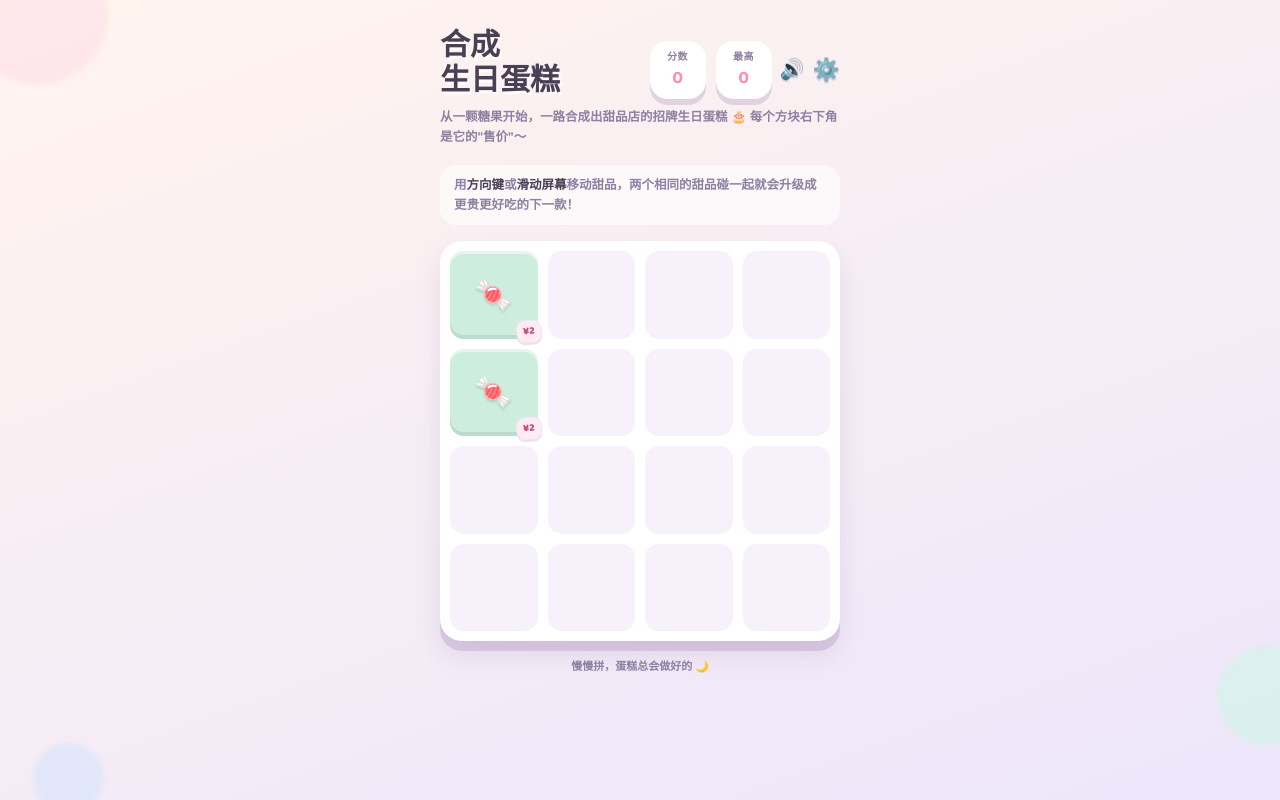
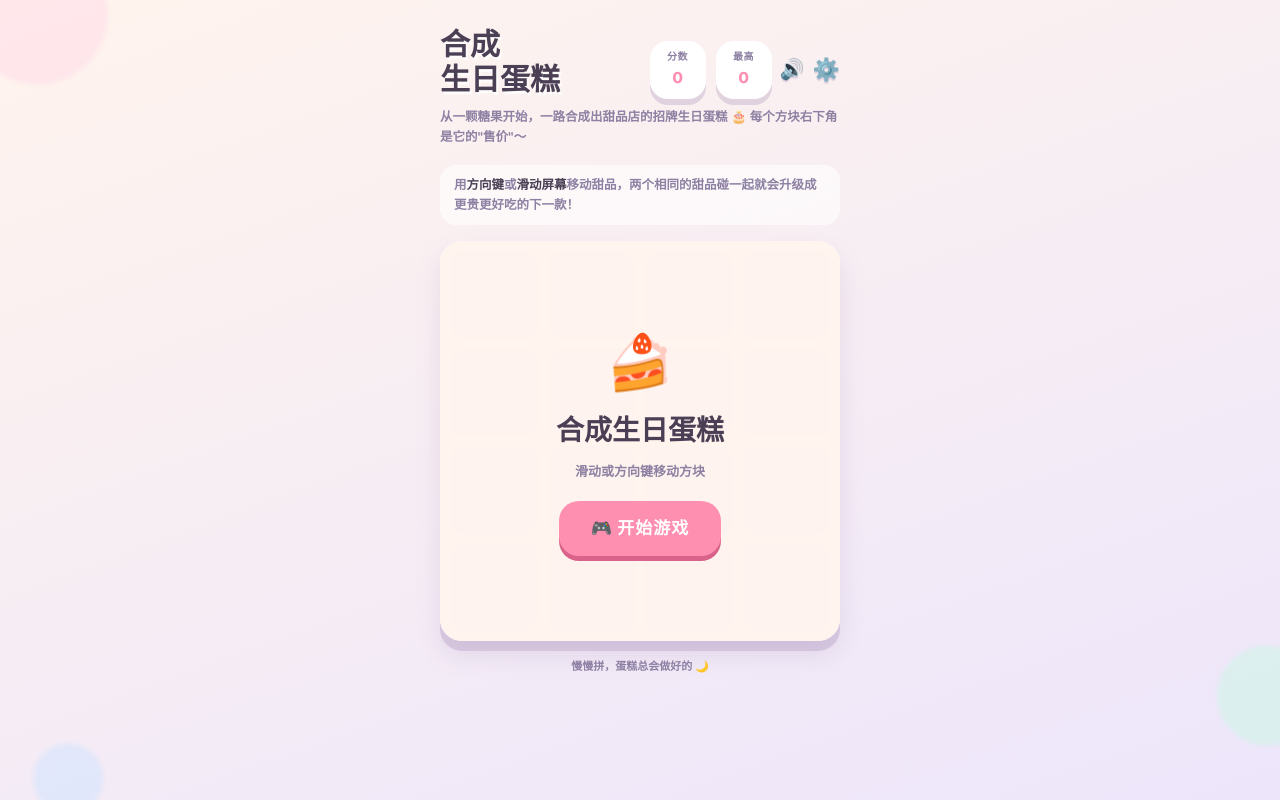
Before and after one commit to jangut/jangut.github.io, a plain HTML site: page 2048-cake.html in a window 1280 px wide. Drawn offline with nearby package versions, Linux system fonts and the light colour scheme.

Commit message:
Update 2048-cake.html

```diff
--- a/2048-cake.html
+++ b/2048-cake.html
@@ -267,7 +267,7 @@
     background: var(--pink);
     color: #fff;
     border: none;
-    font-family: ''Baloo 2'', sans-serif;
+    font-family: 'Baloo 2', sans-serif;
     font-weight: 700;
     padding: 11px 26px;
     border-radius: 18px;
@@ -284,6 +284,43 @@
   }
   .overlay .restart-overlay-btn.show{ display: block; }
 
+
+  .start-overlay{
+    position:absolute; inset:0;
+    border-radius: 22px;
+    background: rgba(255,244,237,0.94);
+    display:flex; flex-direction:column; justify-content:center; align-items:center;
+    z-index: 99;
+    text-align:center; padding:20px;
+  }
+  .start-overlay.hidden{ display:none; }
+  .start-overlay .start-icon{ font-size: 54px; margin-bottom: 8px; }
+  .start-overlay h2{
+    font-family: 'Baloo 2', sans-serif;
+    font-size: 28px; font-weight:800;
+    color: var(--ink);
+    margin-bottom: 6px;
+  }
+  .start-overlay p{
+    font-size: 13px; color: var(--ink-soft); margin-bottom: 20px; font-weight:700;
+  }
+  .start-overlay button{
+    background: var(--pink); color:#fff; border:none;
+    font-family: 'Baloo 2', sans-serif; font-weight:700;
+    padding: 13px 32px; border-radius:20px; font-size:17px;
+    cursor:pointer; box-shadow:0 5px 0 #d9628a; letter-spacing:1px;
+    transition: transform .08s, box-shadow .08s;
+  }
+  .start-overlay button:active{
+    transform: translateY(3px); box-shadow:0 2px 0 #d9628a;
+  }
+  @media (max-width:380px){
+    h1{ font-size:24px; }
+    .pill .v{ font-size:15px; }
+    .pill{ padding:5px 10px; min-width:44px; }
+    .start-overlay h2{ font-size:22px; }
+    .start-overlay .start-icon{ font-size:42px; }
+  }
   .footer-note{
     text-align:center; font-size: 11px; color: var(--ink-soft); margin-top: 16px; font-weight:700;
   }
@@ -322,8 +359,14 @@
     <div class="grid-container" id="grid-container">
       <div class="grid-background" id="grid-background"></div>
       <div class="tiles-container" id="tiles-container"></div>
+      <div class="start-overlay" id="start-overlay">
+        <div class="start-icon">🍰</div>
+        <h2>合成生日蛋糕</h2>
+        <p>滑动或方向键移动方块</p>
+        <button onclick="startGame()">🎮 开始游戏</button>
+      </div>
       <div class="overlay" id="game-over-overlay">
-        <video id="overlay-video" playsinline preload="auto"></video>
+        <video id="overlay-video" playsinline webkit-playsinline preload="auto"></video>
         <button class="restart-overlay-btn" id="overlay-restart-btn" onclick="restartGame()">再开一家店 ✨</button>
       </div>
     </div>
@@ -391,10 +434,13 @@
     bgm.volume = v;
   }
 
-  // Start BGM on first tap
-  document.addEventListener('click', function _first(){
+  // ─── Start Game ───
+  function startGame(){
+    playButton();
+    document.getElementById('start-overlay').classList.add('hidden');
     bgm.play().catch(()=>{});
-  }, { once: true });
+    initBoard();
+  }
 
   // ─── Settings UI ───
   const settingsBtn = document.getElementById('settings-btn');
@@ -403,6 +449,7 @@
 
   settingsBtn.addEventListener('click', (e) => {
     e.stopPropagation();
+    playButton();
     settingsMenu.classList.toggle('active');
   });
   document.addEventListener('click', () => {
@@ -422,13 +469,15 @@
   let masterMuted = false;
   const muteBtn = document.getElementById('mute-btn');
   muteBtn.addEventListener('click', () => {
+    playButton();
     masterMuted = !masterMuted;
     muteBtn.textContent = masterMuted ? '🔇' : '🔊';
     if(masterMuted){ bgm.pause(); }
     else { bgm.play().catch(()=>{}); }
   });
 
-  document.getElementById('settings-sfx').addEventListener('click', (e) => {
+  document.getElementById('settings-sfx').addEventListener('click', () => {
+    playButton();
     sfxEnabled = !sfxEnabled;
     document.getElementById('sfx-icon').textContent = sfxEnabled ? '\uD83D\uDD14' : '\uD83D\uDD15';
   });
@@ -562,7 +611,7 @@
         overlayVideo.src = 'source/video/victory.mp4';
         overlayVideo.onended = null;
         overlay.classList.add('active');
-        overlayVideo.play().catch(()=>{});
+        overlayVideo.play().catch(()=>{ overlay.classList.remove('active'); });
         localStorage.setItem('2048-best', bestScore);
         setTimeout(() => {
           overlay.classList.remove('active');
@@ -588,7 +637,8 @@
       overlayVideo.currentTime = overlayVideo.duration - 0.1;
     };
     overlay.classList.add('active');
-    overlayVideo.play().catch(()=>{});
+    const failPlay = overlayVideo.play();
+    if(failPlay) failPlay.catch(()=>{ overlay.classList.remove('active'); document.getElementById('overlay-restart-btn').classList.add('show'); });
     document.getElementById('overlay-restart-btn').classList.add('show');
   }
 
@@ -624,7 +674,7 @@
   }, {passive:true});
 
   initGridBackground();
-  initBoard();
+  // Don't initBoard yet — wait for start button
 </script>
 </body>
 </html>
```
